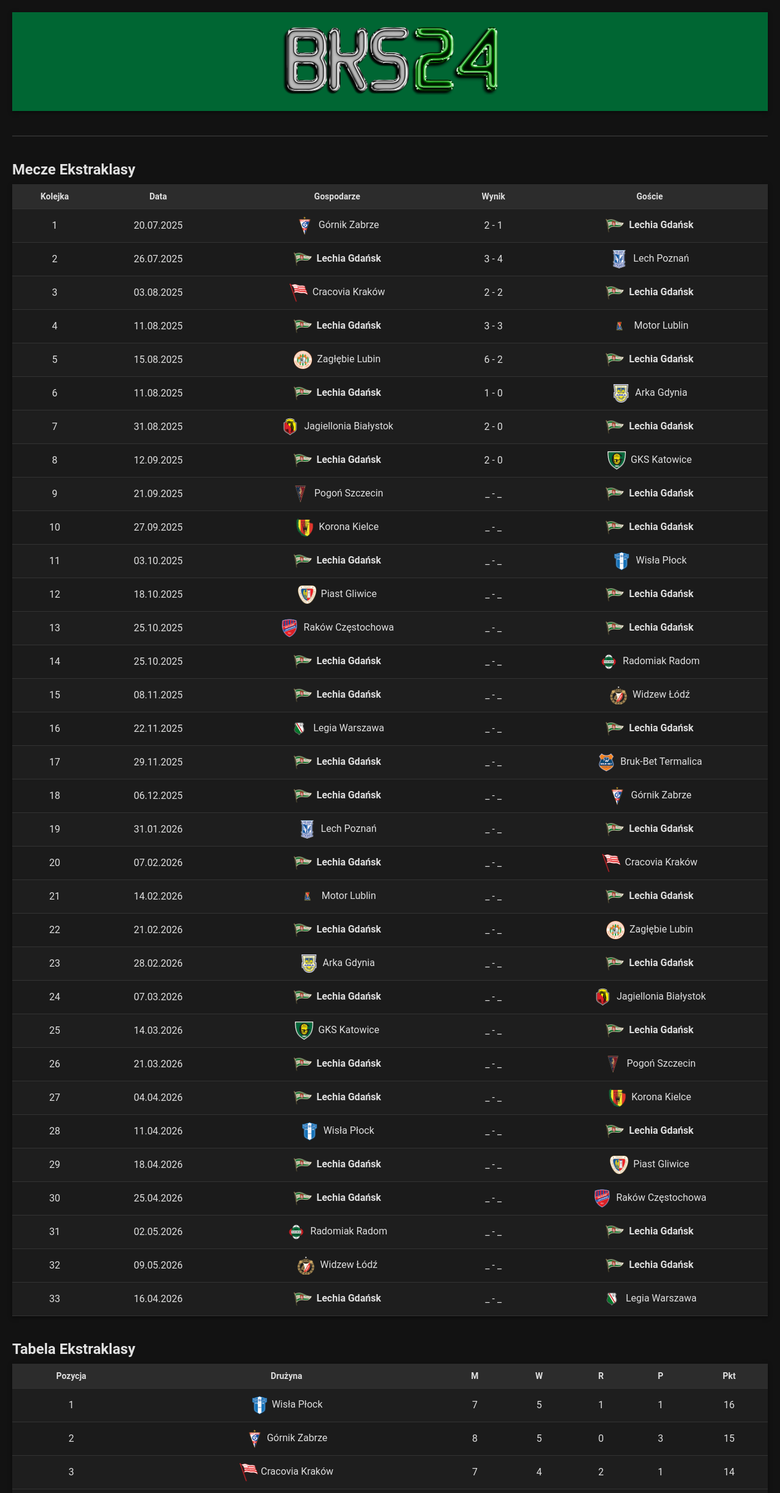
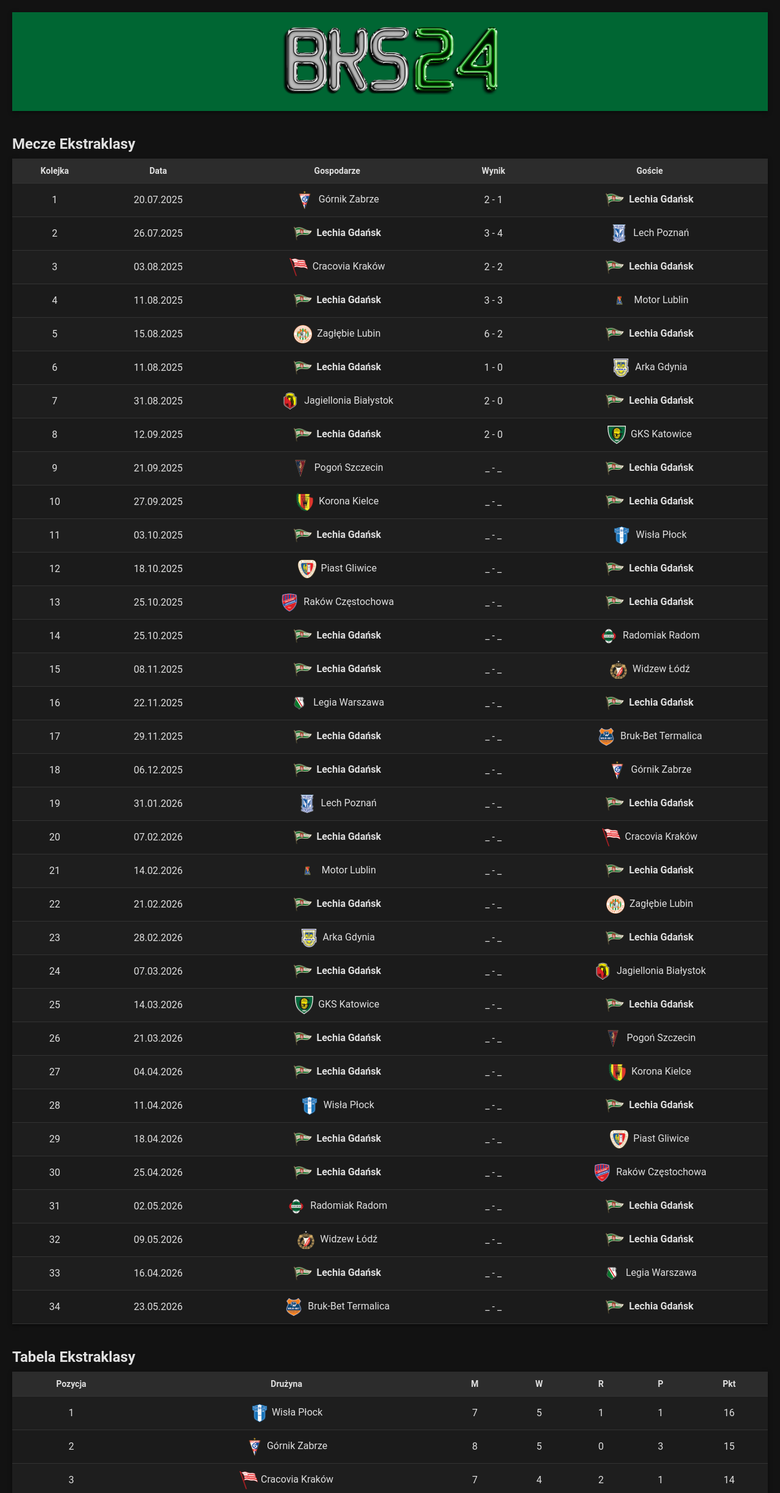
Before and after one commit to bks24/bks24.github.io, a plain HTML site: page index.html in a window 1280 px wide. Shown: the top 2448 px of the page at 61% size. Drawn offline with Linux system fonts and the light colour scheme.

Commit message:
Add files via upload

```diff
--- a/index.html
+++ b/index.html
@@ -62,8 +62,6 @@
   </div>
 </header>
 
-<hr style="margin: 40px auto; border: 0; height: 2px; background-color: #2c2c2c;">
-
   <h2>Mecze Ekstraklasy</h2>
   <table>
     <thead>
@@ -115,7 +113,8 @@
     {"kolejka":30,"data":"25.04.2026","gospodarz":"Lechia Gdańsk","gospodarz_logo":"logo/Lechia.png","wynik":"_ - _","gosc":"Raków Częstochowa","gosc_logo":"logo/rks.png"},
     {"kolejka":31,"data":"02.05.2026","gospodarz":"Radomiak Radom","gospodarz_logo":"logo/radomiak.png","wynik":"_ - _","gosc":"Lechia Gdańsk","gosc_logo":"logo/Lechia.png"},
     {"kolejka":32,"data":"09.05.2026","gospodarz":"Widzew Łódź","gospodarz_logo":"logo/widzew.png","wynik":"_ - _","gosc":"Lechia Gdańsk","gosc_logo":"logo/Lechia.png"},
-    {"kolejka":33,"data":"16.04.2026","gospodarz":"Lechia Gdańsk","gospodarz_logo":"logo/Lechia.png","wynik":"_ - _","gosc":"Legia Warszawa","gosc_logo":"logo/legia.png"}
+    {"kolejka":33,"data":"16.04.2026","gospodarz":"Lechia Gdańsk","gospodarz_logo":"logo/Lechia.png","wynik":"_ - _","gosc":"Legia Warszawa","gosc_logo":"logo/legia.png"},
+    {"kolejka":34,"data":"23.05.2026","gospodarz":"Bruk-Bet Termalica","gospodarz_logo":"logo/bet.png","wynik":"_ - _","gosc":"Lechia Gdańsk","gosc_logo":"logo/Lechia.png"}
   ]
 }
 
```
